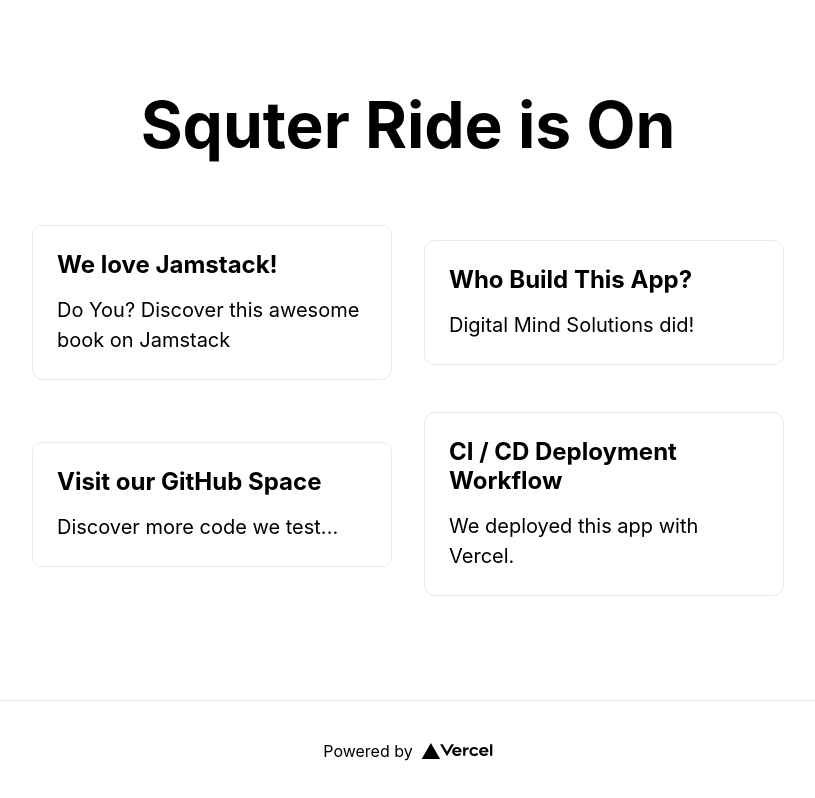
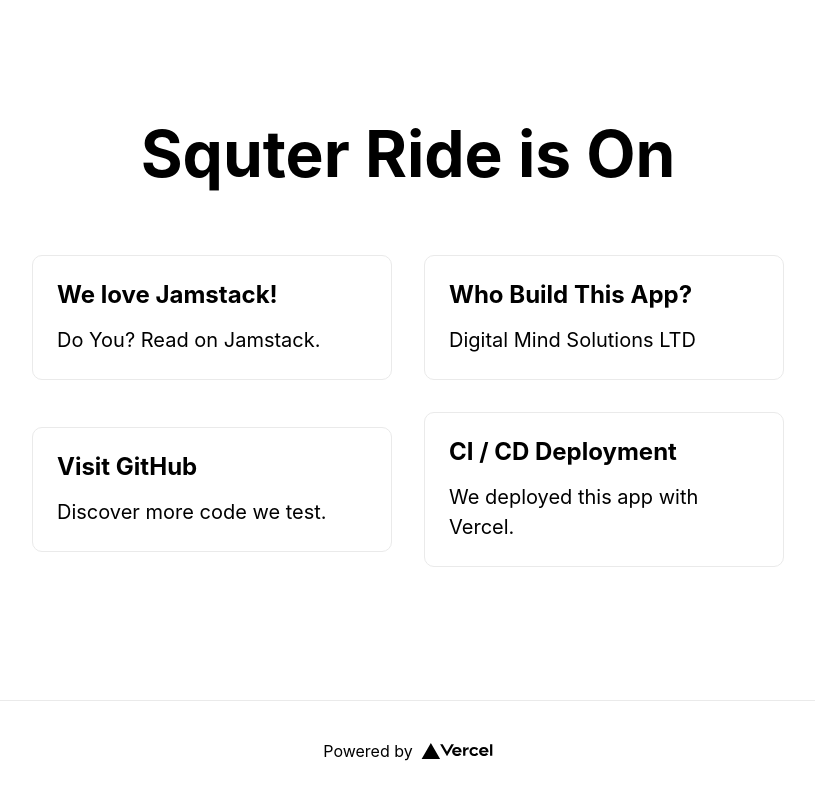
Before and after one commit to squteronsquter/my-nextjs-app, a Next.js app: page / in a window 1280 px wide. Shown: the whole page, without its empty margins (232-1047 px from the left). Built offline with nearby package versions, Linux system fonts and the light colour scheme.

Commit message:
commit eight

```diff
--- a/pages/index.js
+++ b/pages/index.js
@@ -6,7 +6,7 @@ export default function Home() {
   return (
     <div className={styles.container}>
       <Head>
-        <title>Squter</title>
+        <title>Digital Mind Solutions - Mobile</title>
         <meta name="description" content="Generated by create next app" />
         <link rel="icon" href="/favicon.ico" />
       </Head>
@@ -19,12 +19,12 @@ export default function Home() {
         <div className={styles.grid}>
           <a href="https://jamstackhandbook.com/" className={styles.card}>
             <h2>We love Jamstack!</h2>
-            <p>Do You? Discover this awesome book on Jamstack</p>
+            <p>Do You? Read on Jamstack.</p>
           </a>
 
           <a href="https://dms.codes" className={styles.card}>
             <h2>Who Build This App?</h2>
-            <p>Digital Mind Solutions did!</p>
+            <p>Digital Mind Solutions LTD</p>
 
           </a>
 
@@ -32,15 +32,15 @@ export default function Home() {
             href="https://github.com/squteronsquter"
             className={styles.card}
           >
-            <h2>Visit our GitHub Space</h2>
-            <p>Discover more code we test...</p>
+            <h2>Visit GitHub</h2>
+            <p>Discover more code we test.</p>
           </a>
 
           <a
             href="https://vercel.com/"
             className={styles.card}
           >
-            <h2>CI / CD Deployment Workflow</h2>
+            <h2>CI / CD Deployment</h2>
             <p>
               We deployed this app with Vercel.
             </p>
```
